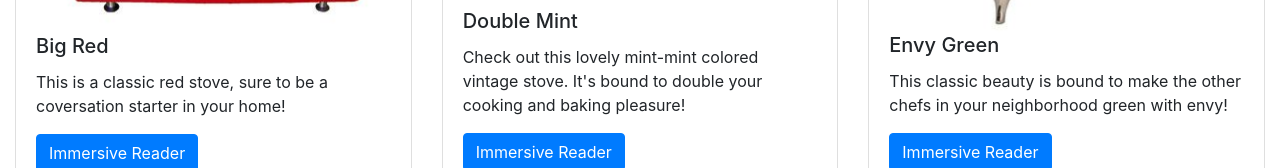
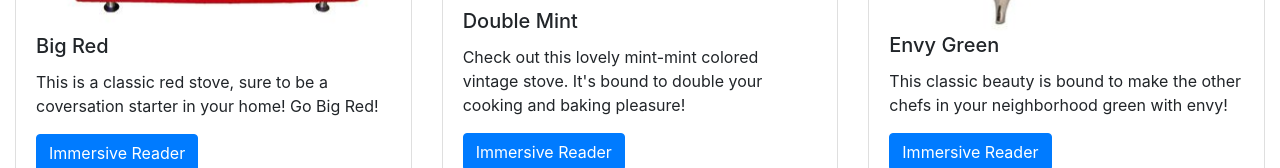
Before and after one commit to eghove/azure-immersive-reader, a React (Create React App) app in the folder client/: page /products in a window 1280 px wide. Shown: the part 752-920 px from the top of the page. Built offline with nearby package versions, Linux system fonts and the light colour scheme; no server answers.

Commit message:
small styling

```diff
--- a/client/src/components/Pages/Products/ProductCard.tsx
+++ b/client/src/components/Pages/Products/ProductCard.tsx
@@ -25,7 +25,7 @@ export const ProductCard = (props: ProductCardProps) => {
         <Card.Body>
           <Card.Img
             variant="top"
-            style={{ maxHeight: "40rem", maxWidth: "40rem" }}
+            style={{ maxHeight: "30rem", maxWidth: "30rem" }}
             src={process.env.PUBLIC_URL + props.product.imgSrc}
             alt={props.product.altText}
           />
--- a/client/src/components/Pages/Products/productsPageContent.tsx
+++ b/client/src/components/Pages/Products/productsPageContent.tsx
@@ -8,7 +8,7 @@ export const products = [
     id: 1,
     title: "Big Red",
     description:
-      "This is a classic red stove, sure to be a coversation starter in your home!",
+      "This is a classic red stove, sure to be a coversation starter in your home! Go Big Red!",
     imgSrc: "/imgs/BigRed.jpg",
     altText: "Big Red vintage stove",
   },
```
